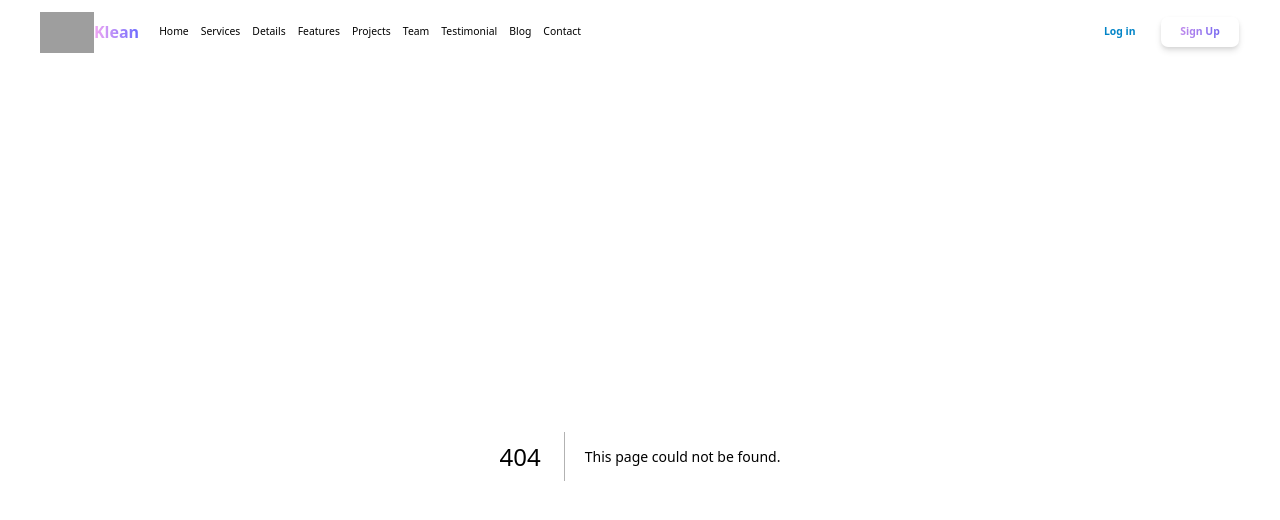
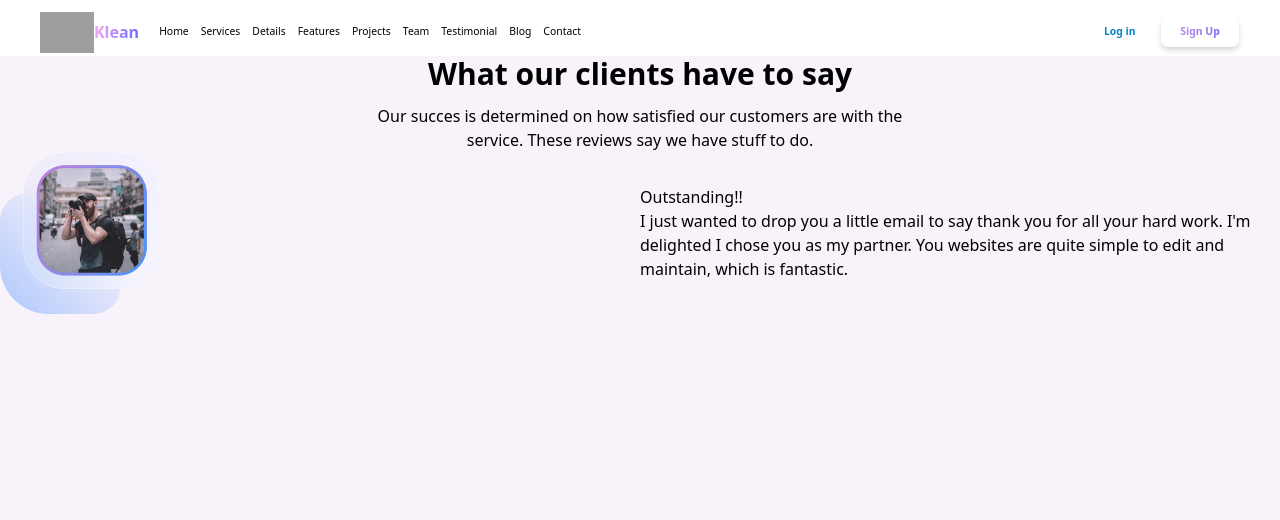
Before and after one commit to ING-JJAVIER/ThemeWagon, a Next.js app: page /testimonial in a window 1280 px wide. Before the commit this address had no page. Shown: the top 520 px of the page. Built offline with nearby package versions, Linux system fonts and the light colour scheme; grey boxes are pictures that could not be loaded.

Commit message:
correcion

```diff
--- a/app/details/page.jsx
+++ b/app/details/page.jsx
@@ -29,8 +29,8 @@ export default function Details() {
             <button id='read' type='button' className='font-semibold text-sm border w-24 h-8 rounded-lg mt-8'>Read More</button>
           </div>
         </article>
-        <figure className='w-1/2 p-10 flex justify-center'>
-          <Image src='/details/illustration6.png' width='1080' height='720' alt='image' />
+        <figure className="w-1/2 p-10 flex justify-center">
+          <Image src="/details/illustration6.png "width="1080" height='720' alt="image" />
         </figure>
       </section>
     </main>
--- /dev/null
+++ b/app/testimonial/page.jsx
@@ -0,0 +1,32 @@
+import React from 'react'
+import Image from 'next/image'
+
+export default function Testimonial() {
+  return (
+    <main id='team' className='w-full h-screen'>
+      <section className='flex justify-center items-center w-full'>
+        <article className='w-8/12 grid place-content-center'>
+          <h2 className='text-center font-bold text-3xl'>What our clients have to say</h2>
+          <div className='flex justify-center'>
+            <p className='text-center w-8/12 mt-3'>Our succes is determined on how satisfied our customers are with the service. These reviews say we have stuff to do.</p>
+          </div>
+        </article>
+      </section>
+
+<section className='w-full flex justify-center items-center'>
+    <article className='w-full flex justify-center items-center'>
+        <div className='w-1/2'>
+        <figure className='flex justify-center items-center w-40'>
+              <Image src='/testimonial/image1.png' width='200' height='300' alt='photo of John Adams' />
+            </figure>
+        </div>
+        <div className='w-1/2'>
+    <h2>Outstanding!!</h2>
+    <p>I just wanted to drop you a little email to say thank you for all your hard work. I'm delighted I chose you as my partner. You websites are quite simple to edit and maintain, which is fantastic.</p>
+        </div>
+    </article>
+</section>
+
+      </main>
+  )
+}
```
Also changed, not shown: testimonial/page.jsx (deleted, +0 -9 lines), public/testimonial/image1.png (added), public/testimonial/image2.png (added).
